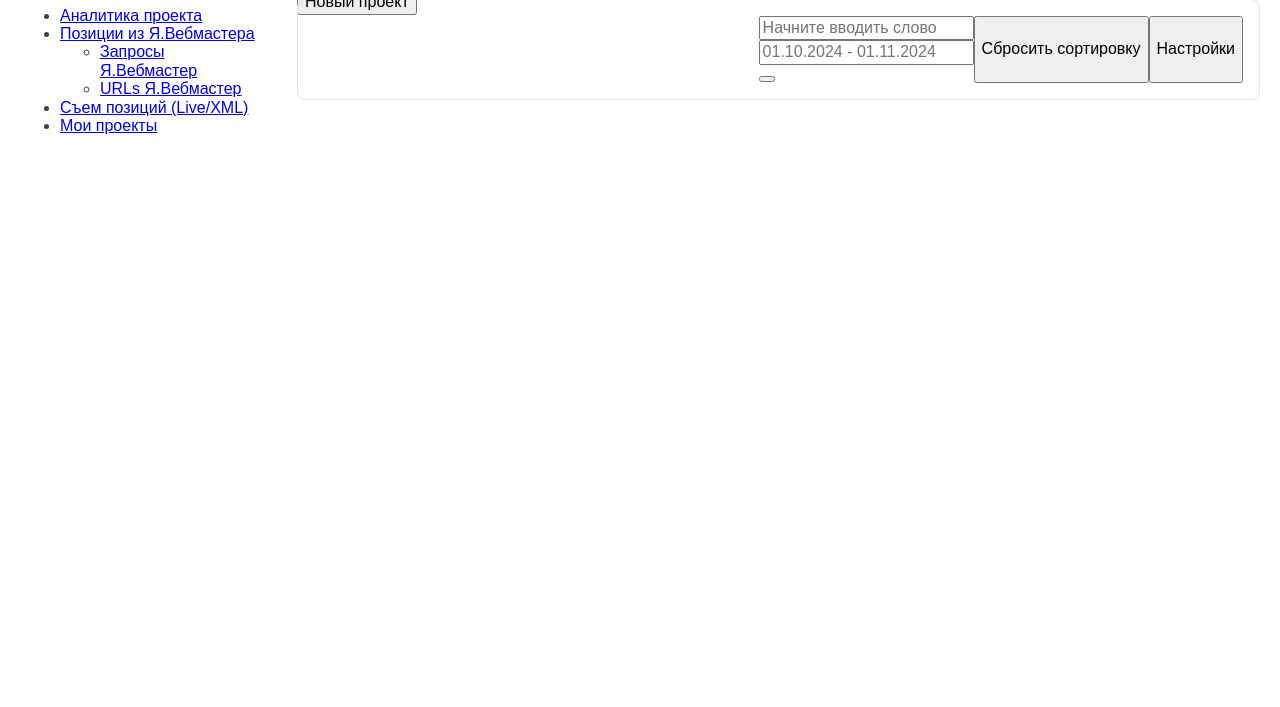
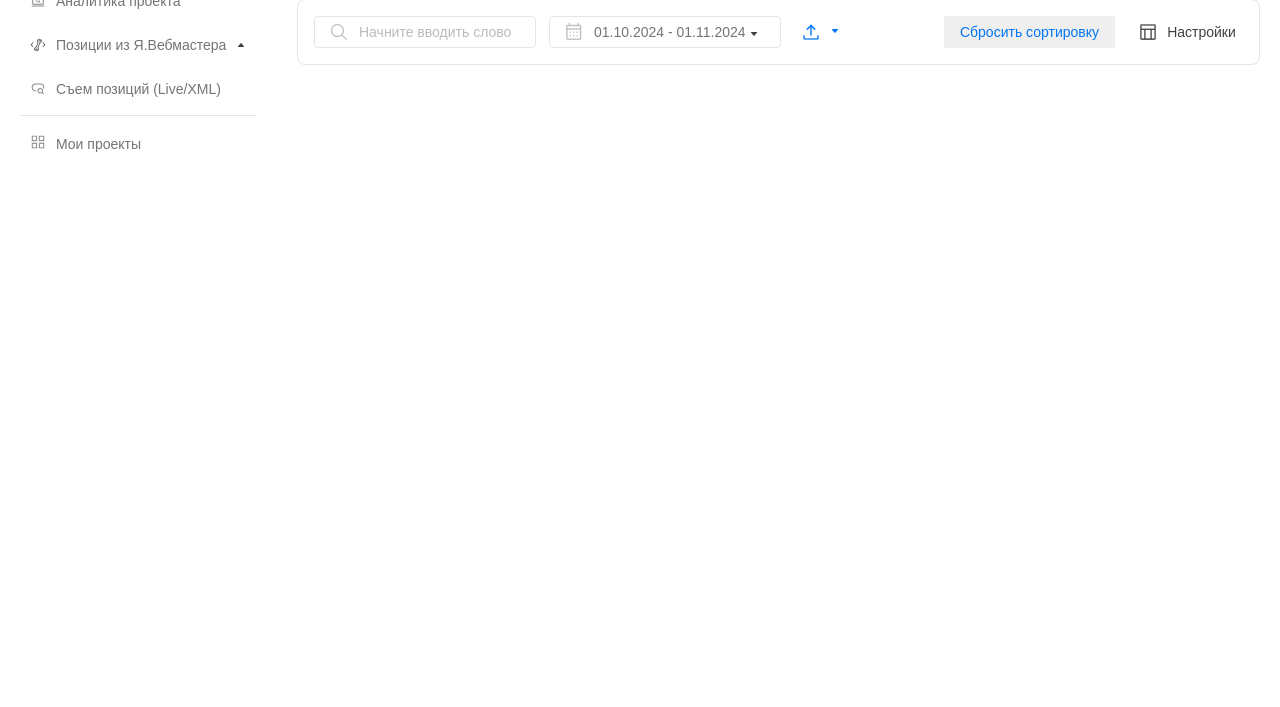
Before and after one commit to ElviraKiamova/analytic-service, a plain HTML site: page index.html in a window 1280 px wide. Shown: the part 93-800 px from the top of the page. Drawn offline with Linux system fonts and the light colour scheme; a web font is replaced by a local one.

Commit message:
fix: change paths in the index.css file

```diff
--- a/pages/index.css
+++ b/pages/index.css
@@ -4,44 +4,44 @@
 @import url("../blocks/content/content.css");
 
 @import url("../blocks/header/header.css");
-@import url("../blocks/header/__btn-profile/header__btn-profile.css");
-@import url("../blocks/header/__block/header__block.css");
-@import url("../blocks/header/__select/header__select.css");
-@import url("../blocks/header/__btn-update/header__btn-update.css");
-@import url("../blocks/header/__text-update/header__text-update.css");
-@import url("../blocks/header/__btn-new-project/header__btn-new-project.css");
+@import url("../blocks/header/header__btn-profile/header__btn-profile.css");
+@import url("../blocks/header/header__block/header__block.css");
+@import url("../blocks/header/header__select/header__select.css");
+@import url("../blocks/header/header__btn-update/header__btn-update.css");
+@import url("../blocks/header/header__text-update/header__text-update.css");
+@import url("../blocks/header/header__btn-new-project/header__btn-new-project.css");
 
 @import url("../blocks/sidebar/sidebar.css");
-@import url("../blocks/sidebar/__logo/sidebar__logo.css");
-@import url("../blocks/sidebar/__navigation/sidebar__navigation.css");
-@import url("../blocks/sidebar/__list/sidebar__list.css");
-@import url("../blocks/sidebar/__item/sidebar__item.css");
-@import url("../blocks/sidebar/__item/__item_select/sidebar__item_select.css");
-@import url("../blocks/sidebar/__item/__item_bold/sidebar__item_bold.css");
-@import url("../blocks/sidebar/__item/__select-img/sidebar__select-img.css");
+@import url("../blocks/sidebar/sidebar__logo/sidebar__logo.css");
+@import url("../blocks/sidebar/sidebar__navigation/sidebar__navigation.css");
+@import url("../blocks/sidebar/sidebar__list/sidebar__list.css");
+@import url("../blocks/sidebar/sidebar__item/sidebar__item.css");
+@import url("../blocks/sidebar/sidebar__item/sidebar__item_select/sidebar__item_select.css");
+@import url("../blocks/sidebar/sidebar__item/sidebar__item_bold/sidebar__item_bold.css");
+@import url("../blocks/sidebar/sidebar__item/sidebar__select-img/sidebar__select-img.css");
 
 @import url("../blocks/catalog/catalog.css");
-@import url("../blocks/catalog/__container/catalog__container.css");
-@import url("../blocks/catalog/__input-calendar/catalog__input-calendar.css");
-@import url("../blocks/catalog/__input-search/catalog__input-search.css");
-@import url("../blocks/catalog/__btn-file-format/catalog__btn-file-format.css");
-@import url("../blocks/catalog/__btn-settings/catalog__btn-settings.css");
-@import url("../blocks/catalog/__btn-sorting/catalog__btn-sorting.css");
-@import url("../blocks/catalog/__wrapper-calendar/catalog__wrapper-calendar.css");
-@import url("../blocks/catalog/__select-calendar/catalog__select-calendar.css");
+@import url("../blocks/catalog/catalog__container/catalog__container.css");
+@import url("../blocks/catalog/catalog__input-calendar/catalog__input-calendar.css");
+@import url("../blocks/catalog/catalog__input-search/catalog__input-search.css");
+@import url("../blocks/catalog/catalog__btn-file-format/catalog__btn-file-format.css");
+@import url("../blocks/catalog/catalog__btn-settings/catalog__btn-settings.css");
+@import url("../blocks/catalog/catalog__btn-sorting/catalog__btn-sorting.css");
+@import url("../blocks/catalog/catalog__wrapper-calendar/catalog__wrapper-calendar.css");
+@import url("../blocks/catalog/catalog__select-calendar/catalog__select-calendar.css");
 
 
 @import url("../blocks/calendar/calendar.css");
-@import url("../blocks/calendar/__days/calendar__days.css");
-@import url("../blocks/calendar/__list/calendar__list.css");
-@import url("../blocks/calendar/__item/calendar__item.css");
-@import url("../blocks/calendar/__btn/calendar__btn.css");
-@import url("../blocks/calendar/__btn-apply/calendar__btn-apply.css");
-@import url("../blocks/calendar/__btn-cancel/calendar__btn-cancel.css");
-@import url("../blocks/calendar/__choose-dates/calendar__choose-dates.css");
-@import url("../blocks/calendar/__month/calendar__month.css");
-@import url("../blocks/calendar/__header/calendar__header.css");
-@import url("../blocks/calendar/__weekday/calendar__weekday.css");
+@import url("../blocks/calendar/calendar__days/calendar__days.css");
+@import url("../blocks/calendar/calendar__list/calendar__list.css");
+@import url("../blocks/calendar/calendar__item/calendar__item.css");
+@import url("../blocks/calendar/calendar__btn/calendar__btn.css");
+@import url("../blocks/calendar/calendar__btn-apply/calendar__btn-apply.css");
+@import url("../blocks/calendar/calendar__btn-cancel/calendar__btn-cancel.css");
+@import url("../blocks/calendar/calendar__choose-dates/calendar__choose-dates.css");
+@import url("../blocks/calendar/calendar__month/calendar__month.css");
+@import url("../blocks/calendar/calendar__header/calendar__header.css");
+@import url("../blocks/calendar/calendar__weekday/calendar__weekday.css");
 
 @import url("../blocks/range/range.css");
 @import url("../blocks/selected/selected.css");
```
Also changed, not shown: blocks/sidebar/sidebar__item/sidebar__item_bold/sidebar__item_bold.css (renamed from blocks/sidebar/sidebar__item/__item_bold/sidebar__item_bold.css), blocks/sidebar/sidebar__item/sidebar__item_select/sidebar__item_select.css (renamed from blocks/sidebar/sidebar__item/__item_select/sidebar__item_select.css), blocks/sidebar/sidebar__item/sidebar__select-img/sidebar__select-img.css (renamed from blocks/sidebar/sidebar__item/__select-img/sidebar__select-img.css).
